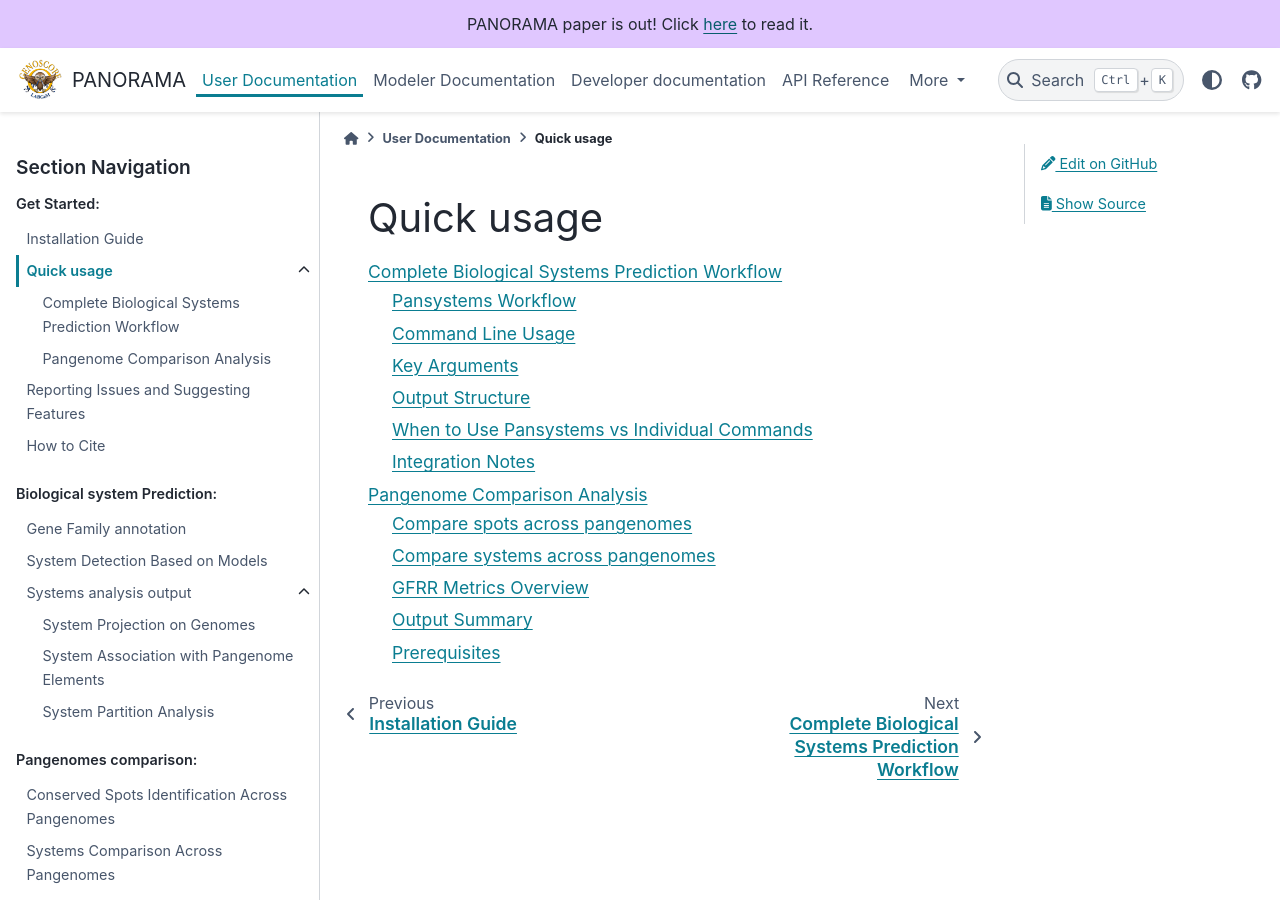
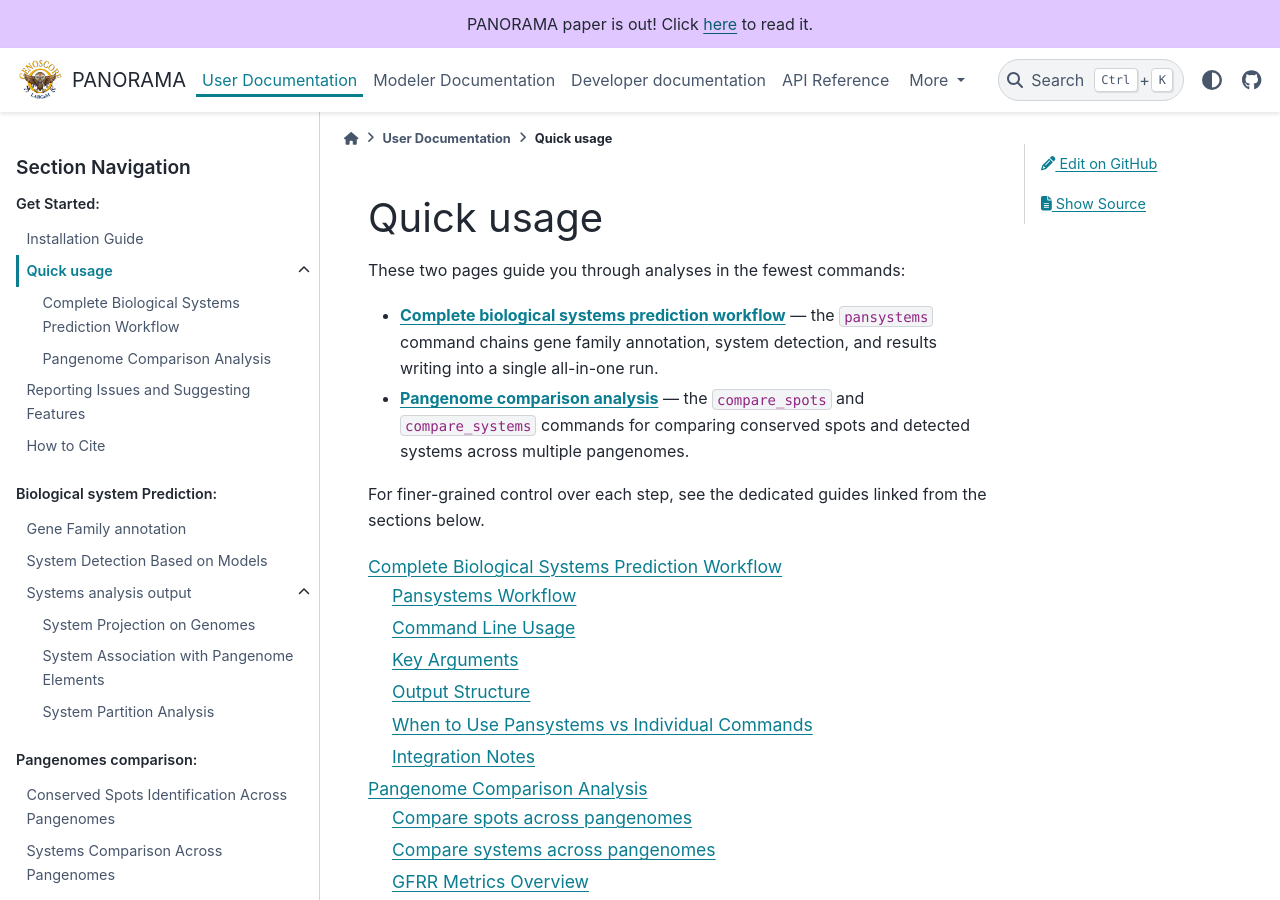
Before and after one commit to labgem/PANORAMA, a Sphinx documentation site: the page built from docs/user/quick_usage.md, in a window 1280 px wide and 900 px high. Built offline with Sphinx 7.4.7 and the PyData theme 0.15.4, drawn with Linux system fonts in a browser that asks for light colours; the version number could not be read and is left out.

Commit message:
Improve clarity and add links to workflows in quick usage guide

````diff
--- a/docs/user/quick_usage.md
+++ b/docs/user/quick_usage.md
@@ -1,4 +1,13 @@
 # Quick usage
+
+These two pages guide you through analyses in the fewest commands:
+
+- **[Complete biological systems prediction workflow](pansystems.md)** — the `pansystems` command chains gene family
+  annotation, system detection, and results writing into a single all-in-one run.
+- **[Pangenome comparison analysis](quick_compare.md)** — the `compare_spots` and `compare_systems` commands for
+  comparing conserved spots and detected systems across multiple pangenomes.
+
+For finer-grained control over each step, see the dedicated guides linked from the sections below.
 
 ```{toctree}
 :maxdepth: 2
````
